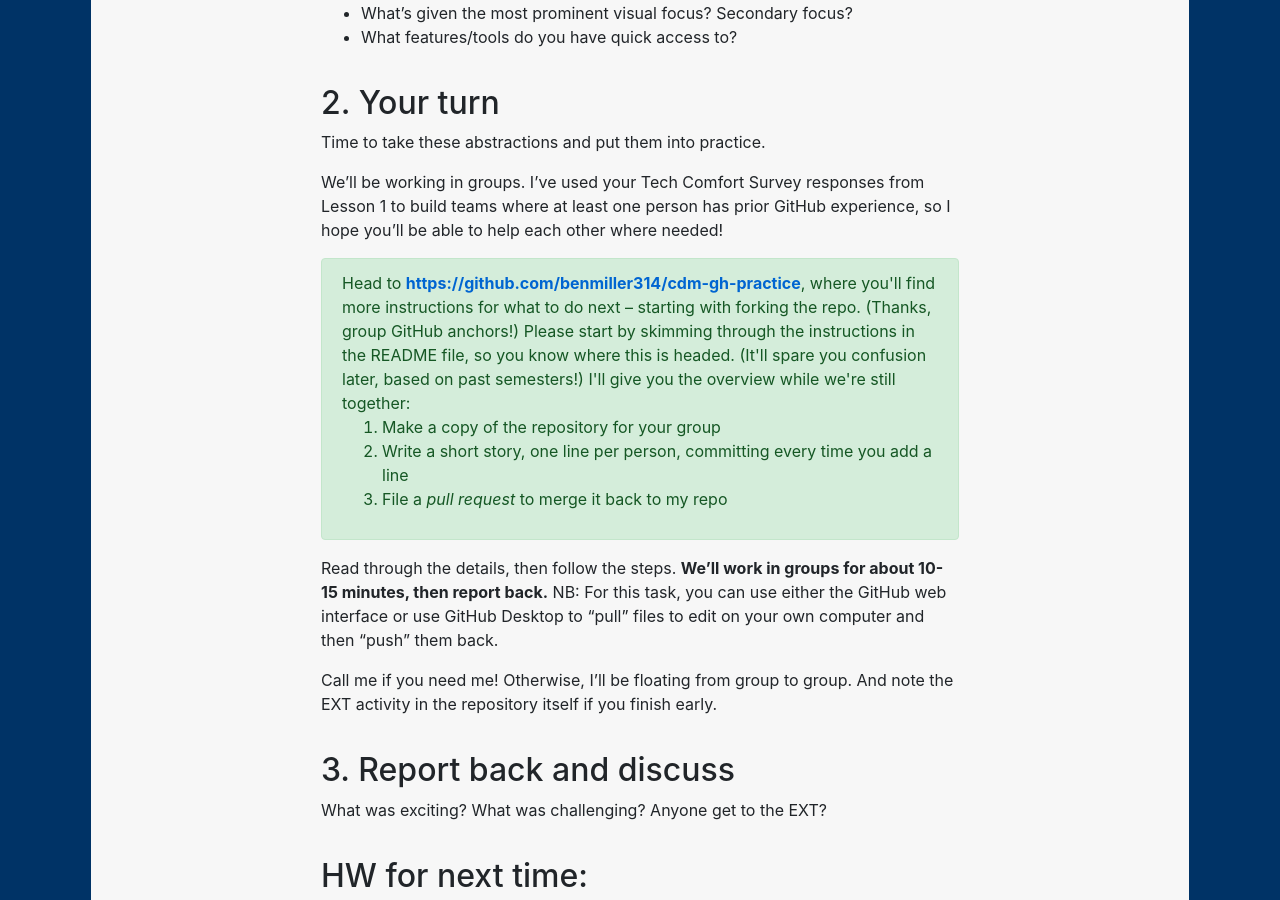
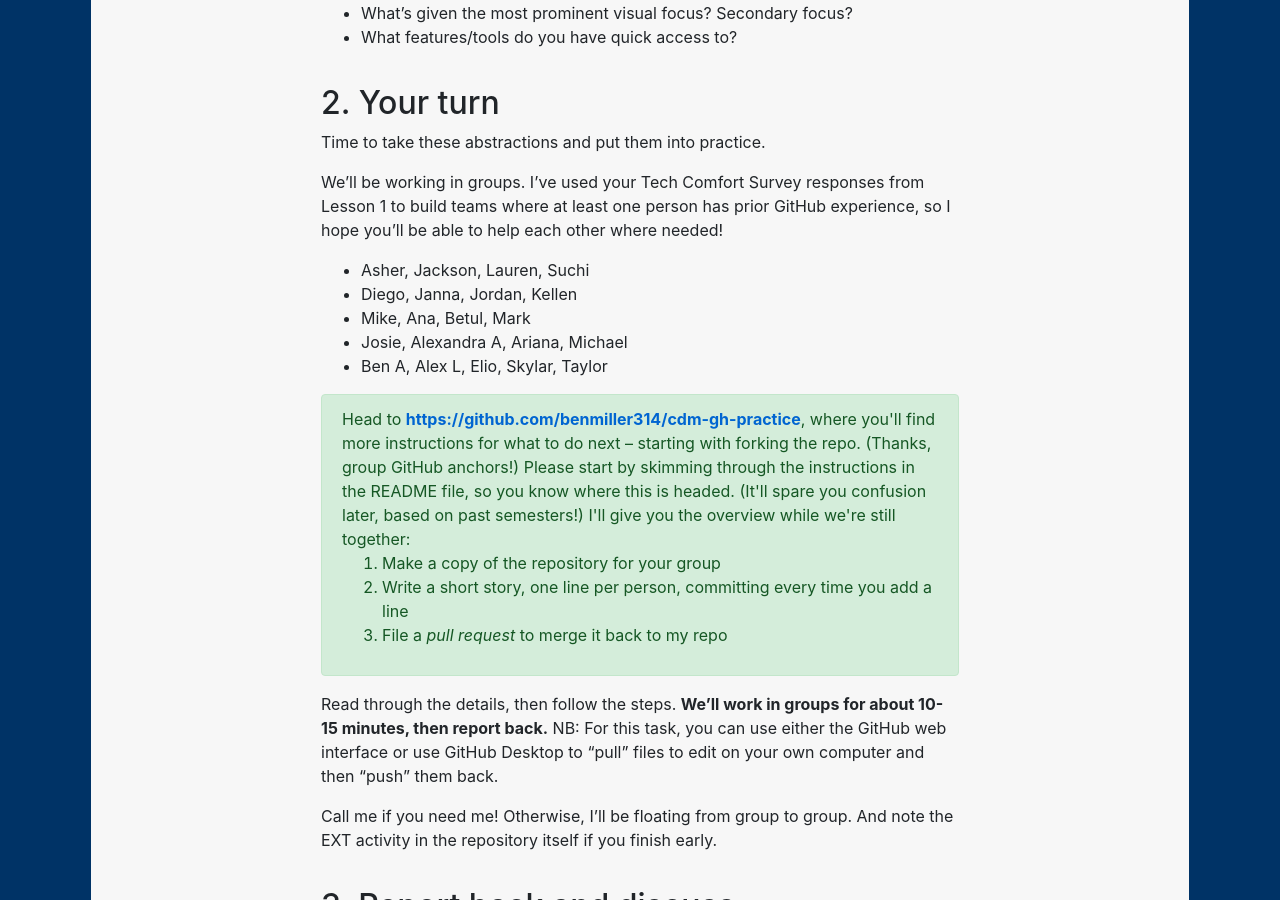
Before and after one commit to benmiller314/cdm2023spring, a Jekyll site: the page built from plans/lesson-02.md, in a window 1280 px wide and 900 px high, scrolled down 2114 px. Built offline with Jekyll 4.4.1, drawn with Linux system fonts in a browser that asks for light colours; our own code applies the rules of GitHub Pages for plain Markdown files.

Commit message:
add groups for GH practice

```diff
--- a/plans/lesson-02.md
+++ b/plans/lesson-02.md
@@ -76,6 +76,11 @@ Time to take these abstractions and put them into practice.
 We'll be working in groups. I've used your Tech Comfort Survey responses from Lesson 1 to build teams where at least one person has prior GitHub experience, so I hope you'll be able to help each other where needed!
 
 <!-- groups go here: -->
+* Asher, Jackson, Lauren, Suchi
+* Diego, Janna, Jordan, Kellen
+* Mike, Ana, Betul, Mark
+* Josie, Alexandra A, Ariana, Michael
+* Ben A, Alex L, Elio, Skylar, Taylor
 
 <div class="alert alert-success">
 Head to
```
